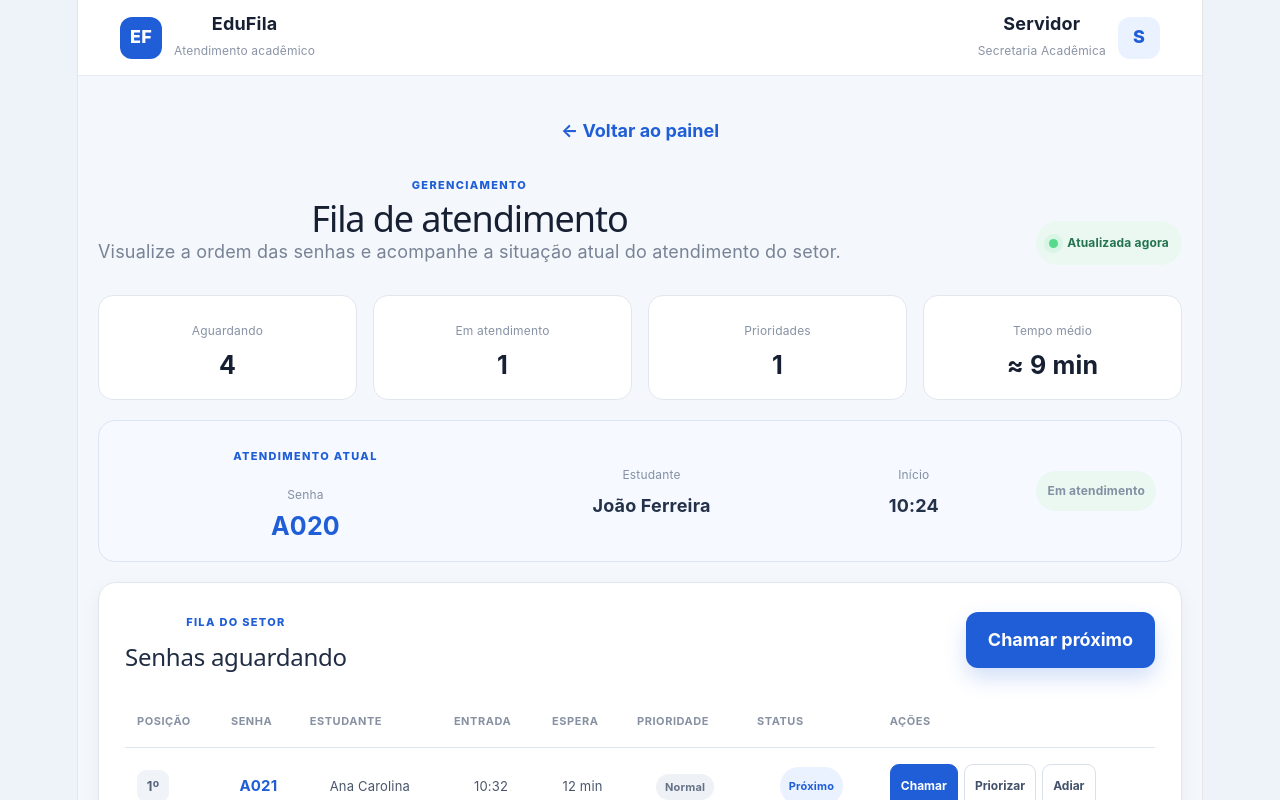
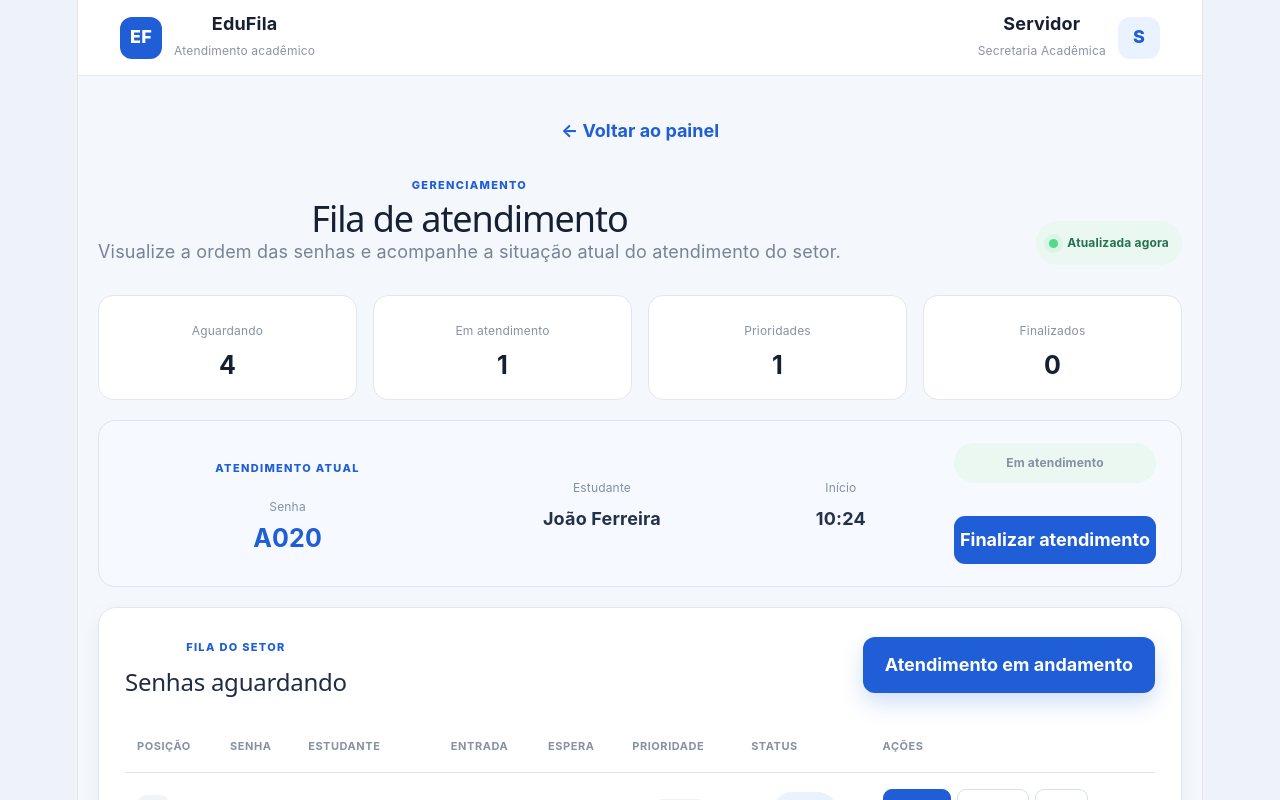
Before and after one commit to jarbaslutero22/edufila-ui, a React (Vite) app: page / in a window 1280 px wide. Shown: the top 800 px of the page. Built offline with nearby package versions, Linux system fonts and the light colour scheme.

Commit message:
feat: implementa priorizacao adiamento e finalizacao de atendimento

```diff
--- a/src/pages/VisualizacaoFila.jsx
+++ b/src/pages/VisualizacaoFila.jsx
@@ -43,9 +43,23 @@ function VisualizacaoFila() {
     inicio: "10:24",
   })
 
+  const [historico, setHistorico] = useState([])
+
+  function atualizarStatus(novaFila) {
+    return novaFila.map((item, index) => ({
+      ...item,
+      status: index === 0 ? "Próximo" : "Aguardando",
+    }))
+  }
+
   function chamarProximo() {
     if (fila.length === 0) {
       alert("Não há estudantes aguardando atendimento.")
+      return
+    }
+
+    if (atendimentoAtual) {
+      alert("Finalize o atendimento atual antes de chamar o próximo.")
       return
     }
 
@@ -63,10 +77,125 @@ function VisualizacaoFila() {
     })
 
     setFila((filaAtual) =>
-      filaAtual.slice(1).map((item, index) => ({
-        ...item,
-        status: index === 0 ? "Próximo" : "Aguardando",
-      }))
+      atualizarStatus(filaAtual.slice(1))
+    )
+  }
+
+  function chamarSenha(senha) {
+    if (atendimentoAtual) {
+      alert("Finalize o atendimento atual antes de chamar outra senha.")
+      return
+    }
+
+    const estudanteChamado = fila.find(
+      (item) => item.senha === senha
+    )
+
+    if (!estudanteChamado) {
+      return
+    }
+
+    const agora = new Date().toLocaleTimeString("pt-BR", {
+      hour: "2-digit",
+      minute: "2-digit",
+    })
+
+    setAtendimentoAtual({
+      senha: estudanteChamado.senha,
+      estudante: estudanteChamado.estudante,
+      inicio: agora,
+    })
+
+    setFila((filaAtual) =>
+      atualizarStatus(
+        filaAtual.filter((item) => item.senha !== senha)
+      )
+    )
+  }
+
+  function adiarAtendimento(senha) {
+    setFila((filaAtual) => {
+      const atendimentoAdiado = filaAtual.find(
+        (item) => item.senha === senha
+      )
+
+      if (!atendimentoAdiado) {
+        return filaAtual
+      }
+
+      const restanteFila = filaAtual.filter(
+        (item) => item.senha !== senha
+      )
+
+      const novaFila = [
+        ...restanteFila,
+        {
+          ...atendimentoAdiado,
+          prioridade: false,
+          status: "Aguardando",
+        },
+      ]
+
+      return atualizarStatus(novaFila)
+    })
+  }
+
+  function priorizarAtendimento(senha) {
+    setFila((filaAtual) => {
+      const atendimentoPrioritario = filaAtual.find(
+        (item) => item.senha === senha
+      )
+
+      if (!atendimentoPrioritario) {
+        return filaAtual
+      }
+
+      const restanteFila = filaAtual.filter(
+        (item) => item.senha !== senha
+      )
+
+      const novaFila = [
+        {
+          ...atendimentoPrioritario,
+          prioridade: true,
+          status: "Próximo",
+        },
+        ...restanteFila,
+      ]
+
+      return atualizarStatus(novaFila)
+    })
+  }
+
+  function finalizarAtendimento() {
+    if (!atendimentoAtual) {
+      alert("Não há atendimento em andamento.")
+      return
+    }
+
+    const agora = new Date().toLocaleTimeString("pt-BR", {
+      hour: "2-digit",
+      minute: "2-digit",
+    })
+
+    const data = new Date().toLocaleDateString("pt-BR")
+
+    const atendimentoFinalizado = {
+      ...atendimentoAtual,
+      fim: agora,
+      data,
+      status: "Concluído",
+    }
+
+    setHistorico((historicoAtual) => [
+      atendimentoFinalizado,
+      ...historicoAtual,
+    ])
+
+    setAtendimentoAtual(null)
+
+    alert(
+      `Atendimento ${atendimentoFinalizado.senha} finalizado com sucesso.`
     )
   }
 
@@ -103,7 +232,9 @@ function VisualizacaoFila() {
 
         <div className="visualizacao-fila-heading">
           <div>
-            <p className="eyebrow-dashboard">GERENCIAMENTO</p>
+            <p className="eyebrow-dashboard">
+              GERENCIAMENTO
+            </p>
 
             <h1>Fila de atendimento</h1>
 
@@ -136,17 +267,20 @@ function VisualizacaoFila() {
           </article>
 
           <article>
-            <span>Tempo médio</span>
-            <strong>≈ 9 min</strong>
+            <span>Finalizados</span>
+            <strong>{historico.length}</strong>
           </article>
         </section>
 
         <section className="fila-atendimento-atual">
+          {atendimentoAtual ? (
+            <>
               <div>
-            <p className="panel-overline">ATENDIMENTO ATUAL</p>
+                <p className="panel-overline">
+                  ATENDIMENTO ATUAL
+                </p>
 
                 <span>Senha</span>
-
                 <strong>{atendimentoAtual.senha}</strong>
               </div>
 
@@ -160,16 +294,28 @@ function VisualizacaoFila() {
                 <strong>{atendimentoAtual.inicio}</strong>
               </div>
 
+              <div>
                 <span className="status-concluido">
                   Em atendimento
                 </span>
-        </section>
 
-        <section className="fila-tabela-card">
-          <div className="fila-tabela-header">
+                <button
+                  className="finalizar-button"
+                  type="button"
+                  onClick={finalizarAtendimento}
+                >
+                  Finalizar atendimento
+                </button>
+              </div>
+            </>
+          ) : (
+            <>
               <div>
-              <p className="panel-overline">FILA DO SETOR</p>
-              <h2>Senhas aguardando</h2>
+                <p className="panel-overline">
+                  ATENDIMENTO ATUAL
+                </p>
+
+                <strong>Nenhum atendimento em andamento</strong>
               </div>
 
               <button
@@ -178,9 +324,35 @@ function VisualizacaoFila() {
                 onClick={chamarProximo}
                 disabled={fila.length === 0}
               >
-              {fila.length > 0
-                ? "Chamar próximo"
-                : "Fila vazia"}
+                Chamar próximo
+              </button>
+            </>
+          )}
+        </section>
+
+        <section className="fila-tabela-card">
+          <div className="fila-tabela-header">
+            <div>
+              <p className="panel-overline">
+                FILA DO SETOR
+              </p>
+
+              <h2>Senhas aguardando</h2>
+            </div>
+
+            <button
+              className="dashboard-primary-button"
+              type="button"
+              onClick={chamarProximo}
+              disabled={
+                fila.length === 0 || atendimentoAtual !== null
+              }
+            >
+              {fila.length === 0
+                ? "Fila vazia"
+                : atendimentoAtual
+                ? "Atendimento em andamento"
+                : "Chamar próximo"}
             </button>
           </div>
 
@@ -249,6 +421,10 @@ function VisualizacaoFila() {
                         <button
                           className="action-button primary"
                           type="button"
+                          onClick={() =>
+                            chamarSenha(item.senha)
+                          }
+                          disabled={atendimentoAtual !== null}
                         >
                           Chamar
                         </button>
@@ -256,13 +432,22 @@ function VisualizacaoFila() {
                         <button
                           className="action-button"
                           type="button"
+                          onClick={() =>
+                            priorizarAtendimento(item.senha)
+                          }
+                          disabled={item.prioridade}
                         >
-                          Priorizar
+                          {item.prioridade
+                            ? "Prioritário"
+                            : "Priorizar"}
                         </button>
 
                         <button
                           className="action-button"
                           type="button"
+                          onClick={() =>
+                            adiarAtendimento(item.senha)
+                          }
                         >
                           Adiar
                         </button>
@@ -289,13 +474,65 @@ function VisualizacaoFila() {
           </div>
         </section>
 
+        {historico.length > 0 && (
+          <section className="fila-tabela-card">
+            <div className="fila-tabela-header">
+              <div>
+                <p className="panel-overline">
+                  HISTÓRICO DA SESSÃO
+                </p>
+
+                <h2>Atendimentos finalizados</h2>
+              </div>
+            </div>
+
+            <div className="fila-table-wrapper">
+              <table className="fila-table">
+                <thead>
+                  <tr>
+                    <th>Senha</th>
+                    <th>Estudante</th>
+                    <th>Data</th>
+                    <th>Início</th>
+                    <th>Fim</th>
+                    <th>Status</th>
+                  </tr>
+                </thead>
+
+                <tbody>
+                  {historico.map((item) => (
+                    <tr key={`${item.senha}-${item.fim}`}>
+                      <td>
+                        <strong className="table-senha">
+                          {item.senha}
+                        </strong>
+                      </td>
+
+                      <td>{item.estudante}</td>
+                      <td>{item.data}</td>
+                      <td>{item.inicio}</td>
+                      <td>{item.fim}</td>
+
+                      <td>
+                        <span className="status-concluido">
+                          ✓ Concluído
+                        </span>
+                      </td>
+                    </tr>
+                  ))}
+                </tbody>
+              </table>
+            </div>
+          </section>
+        )}
+
         <div className="historico-info">
           <div className="notice-icon">i</div>
 
           <p>
-            A ordem da fila deve respeitar a ordem das
-            solicitações e os critérios de prioridade definidos
-            para o atendimento.
+            A ordem da fila deve respeitar a ordem das solicitações
+            e os critérios de prioridade definidos para o
+            atendimento.
           </p>
         </div>
       </section>
```
Lines whose indentation alone changed are shown as unchanged.
